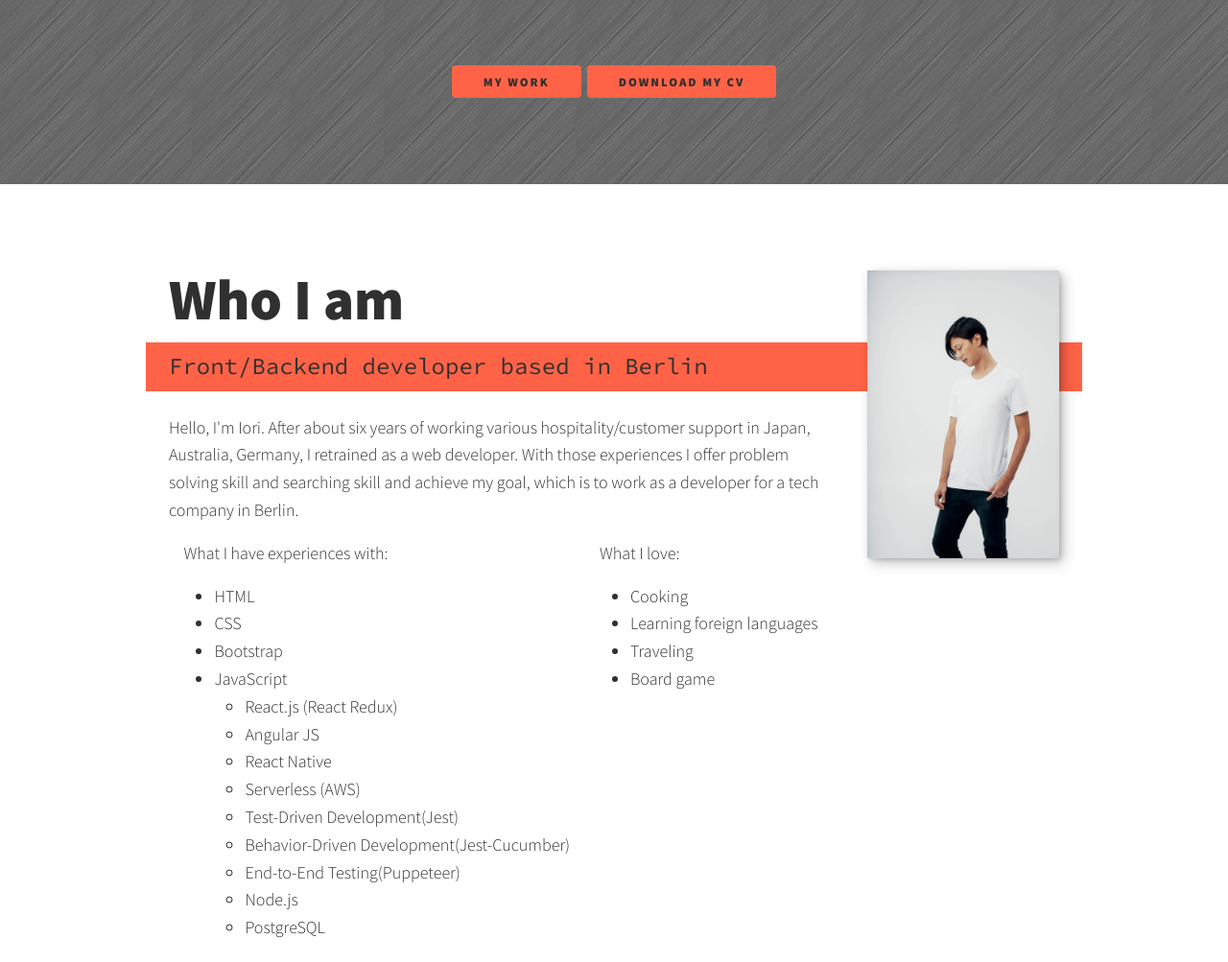
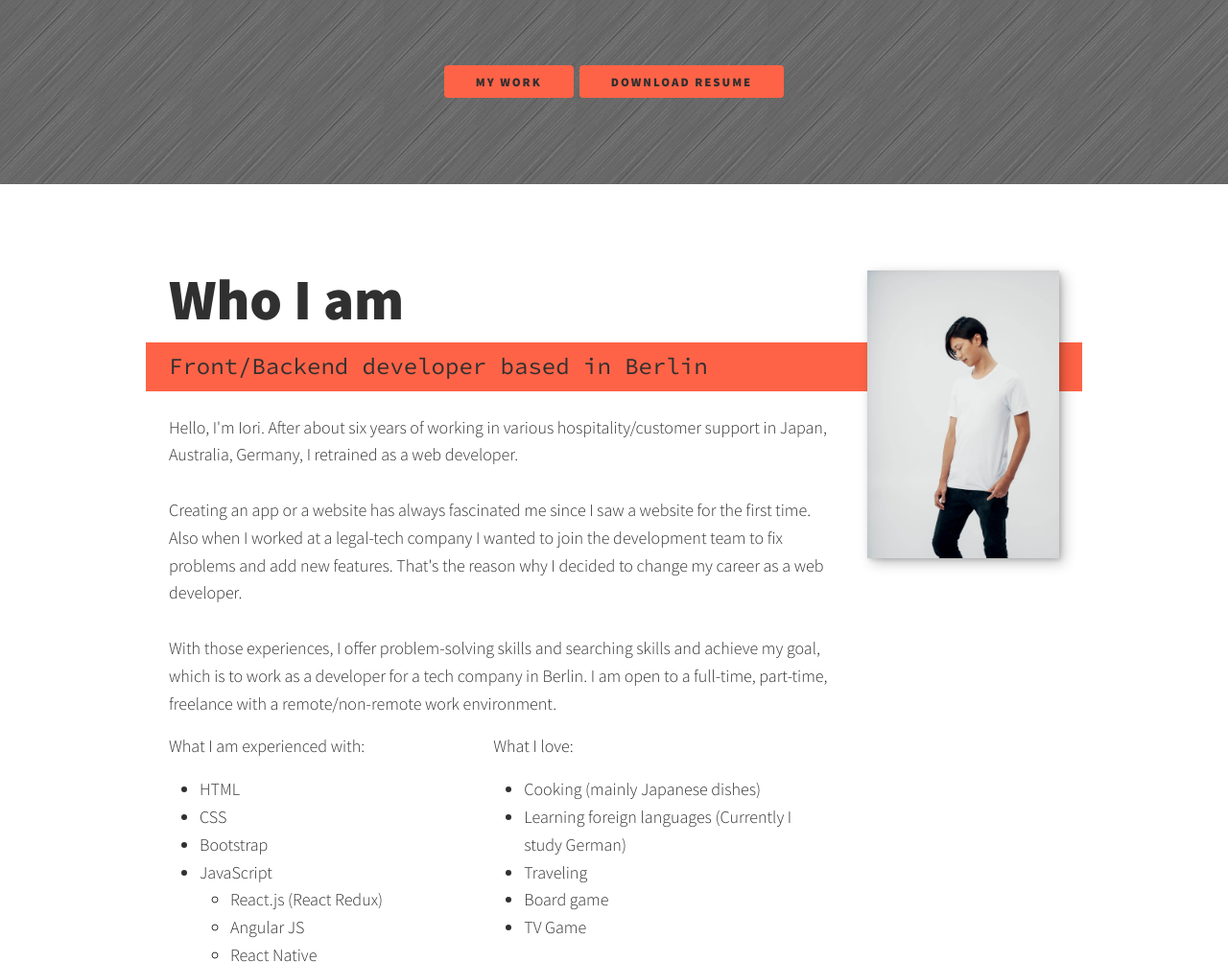
Before and after one commit to imatsuhira/myportfolio, a website: page index.html in a window 1280 px wide. Shown: the part 886-1889 px from the top of the page at 96% size. Drawn offline with nearby package versions, Linux system fonts and the light colour scheme.

Commit message:
added Twitter link

```diff
--- a/index.html
+++ b/index.html
@@ -74,21 +74,29 @@
     </div>
     <div class="service__btn__container">
       <a href="#work" class="btn" style="margin-right: 3px;">My Work</a>
-      <a href="files/IORIMATSUHIRA-Resume.pdf" class="btn" style="margin-left: 3px; target=" _blank" download>Download
-        my CV</a>
+      <a href="files/IORIMATSUHIRA-Resume.pdf" class="btn" style="margin-left: 3px;" target=" _blank" download>Download
+        Resume</a>
     </div>
   </section>
   <section class="about-me" id="about">
     <h2 class="section__title section__title--about"><strong>Who I am</strong></h2>
     <p class="section__subtitle section__subtitle--about">Front/Backend developer based in Berlin</p>
     <div class="about-me__body">
-      <p>Hello, I'm Iori. After about six years of working various hospitality/customer support in Japan, Australia,
-        Germany, I retrained as a web developer.
-        With those experiences I offer problem solving skill and searching skill and achieve my goal, which is to work
-        as a developer for a tech company in Berlin.<br>
+      <p>Hello, I'm Iori. After about six years of working in various hospitality/customer support in Japan, Australia,
+        Germany, I retrained as a web developer.<br>
+        <br>
+        Creating an app or a website has always fascinated me since I saw a website for the first time. Also when I
+        worked at a legal-tech company I wanted to join the development team to fix problems and add new features.
+        That's the reason why I decided to change my career as a web developer.<br>
+        <br>
+        With those experiences, I offer problem-solving skills and searching skills and achieve my goal, which is to
+        work
+        as a developer for a tech company in Berlin. I am open to a full-time, part-time, freelance with a
+        remote/non-remote work environment.<br>
+      </p>
       <div class="about-me__list">
         <div class="list__content">
-          <p>What I have experiences with:<br></p>
+          <p>What I am experienced with:<br></p>
           <ul>
             <li>HTML</li>
             <li>CSS</li>
@@ -111,14 +119,14 @@
         <div class="list__content">
           <p>What I love:<br></p>
           <ul>
-            <li>Cooking</li>
-            <li>Learning foreign languages</li>
+            <li>Cooking (mainly Japanese dishes)</li>
+            <li>Learning foreign languages (Currently I study German)</li>
             <li>Traveling</li>
             <li>Board game</li>
+            <li>TV Game</li>
           </ul>
         </div>
       </div>
-      </p>
       <!-- <p></p> -->
     </div>
     <img src="./img/Iori-2.jpg" alt="Iori with white shirt" class="about-me__img">
@@ -130,9 +138,15 @@
     <div class="portfolio">
 
       <!--Portfolio item -->
-      <a href="./item_pokedex.html" class="portfolio__item" class="portfolio__item">
-        <img src="./img/pokedex_square.png" alt="Pokedex image" class="portfolio__img">
-      </a>
+      <div class="portfolio__item">
+        <a href="./item_pokedex.html">
+          <img src="./img/pokedex_square.png" alt="Pokedex image" class="portfolio__img">
+        </a>
+        <div class="overlay__heading">
+          <h4>Pokedex App</h4>
+          <p>HTML, CSS, JavaScript</p>
+        </div>
+      </div>
 
       <a href="./item_myFlix.html" class="portfolio__item">
         <img src="./img/myFlix_React.png" class="portfolio__img">
@@ -197,7 +211,7 @@
           target="_blank">GitHub</a></li>
       <li class="social-list__item"><a class="social-list__link"
           href="https://www.linkedin.com/in/iori-matsuhira-bb64a3159" target="_blank">LinkedIn</a></li>
-      <!-- I will add this section when I create Twitter account <li class="social-list__item"><a class="social-list__link" href="#">Twitter</a></li> -->
+      <li class="social-list__item"><a class="social-list__link" href="https://twitter.com/IMatsuhira" target="_blank">Twitter</a></li>
     </ul>
   </footer>
 
```
Also changed, not shown: item_meet.html (+1 -1 lines), item_myFlix.html (+1 -1 lines), item_myFlix_angular.html (+1 -1 lines), item_pokedex.html (+2 -2 lines).
